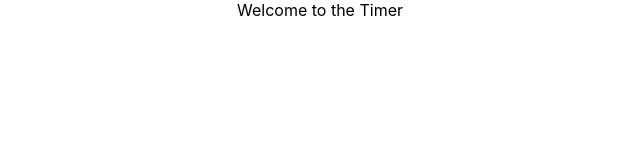
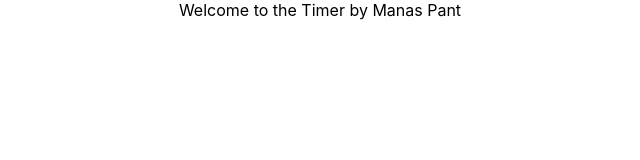
Before and after one commit to manas1803/BlogPosts, a React (Create React App) app: page / in a window 1280 px wide. Shown: the top 160 px of the page, without its empty margins (320-960 px from the left). Built offline with nearby package versions, Linux system fonts and the light colour scheme.

Commit message:
Testing deployment

```diff
--- a/src/App.js
+++ b/src/App.js
@@ -3,7 +3,7 @@ import './App.css';
 function App() {
   return (
     <div className="App">
-      Welcome to the Timer
+      Welcome to the Timer by Manas Pant
     </div>
   );
 }
```
